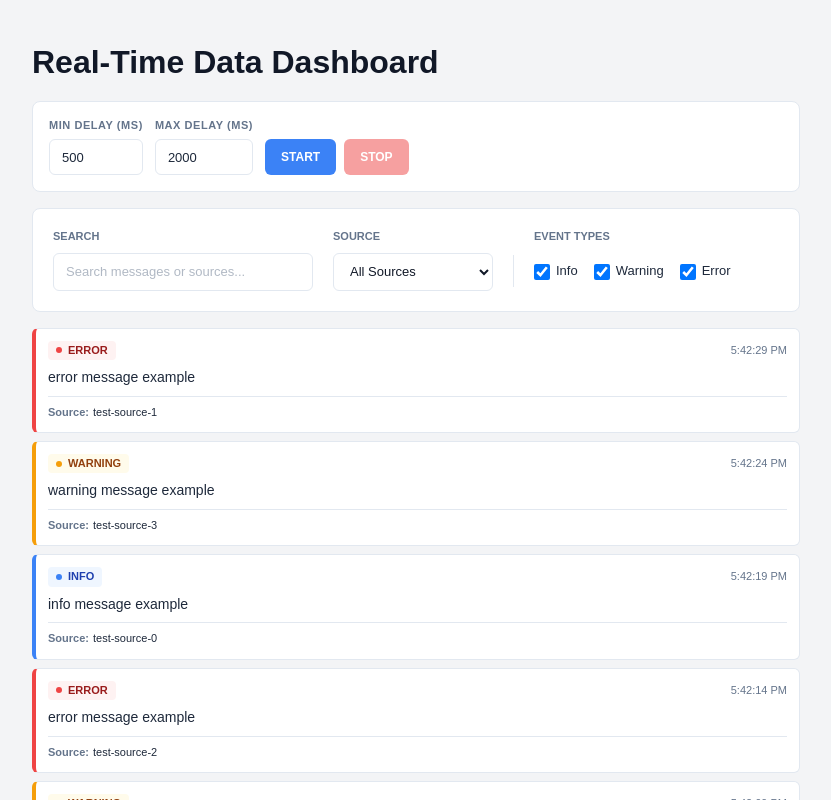
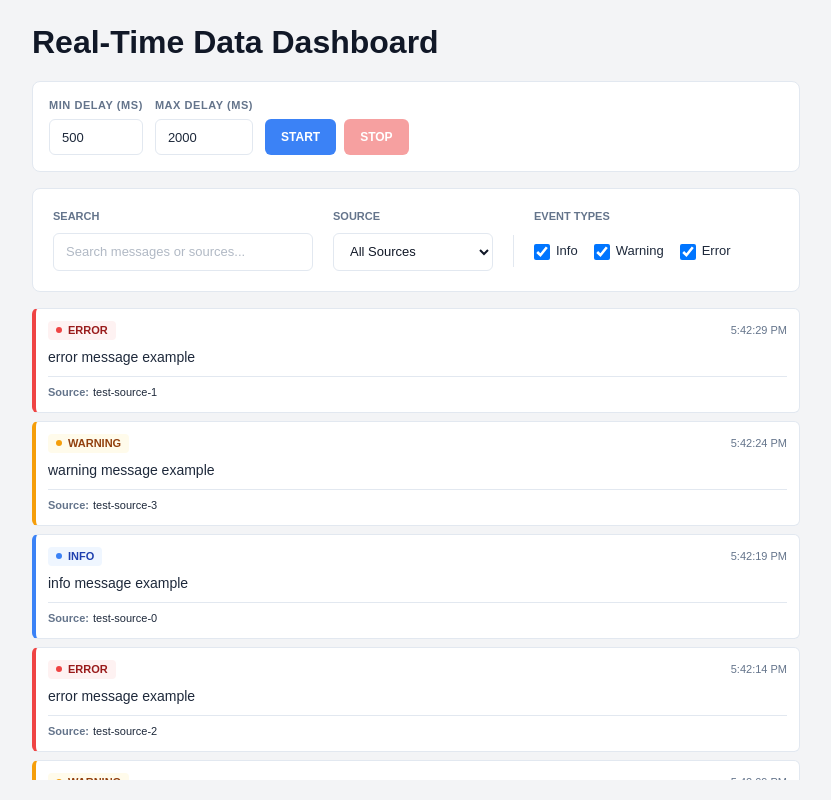
Before and after one commit to antonprokofyev84-sketch/realtime-data-dashboard, a React (Vite) app: page / in a window 1280 px wide. Shown: the top 800 px of the page, without its empty margins (224-1055 px from the left). Built offline with nearby package versions, Linux system fonts and the light colour scheme.

Commit message:
virtualization added

```diff
--- a/package.json
+++ b/package.json
@@ -12,6 +12,7 @@
     "format:write": "prettier . --write"
   },
   "dependencies": {
+    "@tanstack/react-virtual": "^3.13.18",
     "immer": "^11.1.3",
     "react": "^19.2.0",
     "react-dom": "^19.2.0",
--- a/src/App.css
+++ /dev/null
@@ -1,6 +0,0 @@
-#root {
-  max-width: 1280px;
-  margin: 0 auto;
-  padding: 2rem;
-  text-align: center;
-}
--- a/src/App.styles.ts
+++ b/src/App.styles.ts
@@ -2,10 +2,14 @@ import styled from 'styled-components';
 
 export const AppContainer = styled.div`
   max-width: 800px;
-  margin: 40px auto;
-  padding: 0 16px;
+  margin: 0 auto;
+  padding: 20px 16px;
+  height: 100vh;
+  display: flex;
+  flex-direction: column;
 `;
 
 export const AppTitle = styled.h1`
   margin-bottom: 16px;
+  margin-top: 0;
 `;
--- a/src/components/EventList/EventList.styles.ts
+++ b/src/components/EventList/EventList.styles.ts
@@ -3,9 +3,21 @@ import type { Event } from '../../types/Event';
 import { COLORS } from '../../constants/colors';
 
 export const ListContainer = styled.div`
-  display: flex;
-  flex-direction: column;
-  gap: 8px;
+  flex: 1;
+  overflow: auto;
+  width: 100%;
+`;
+
+export const VirtualizerInner = styled.div`
+  position: relative;
+  width: 100%;
+`;
+
+export const VirtualizerItem = styled.div`
+  position: absolute;
+  top: 0;
+  left: 0;
+  width: 100%;
 `;
 
 const highlightFade = keyframes`
@@ -31,6 +43,7 @@ export const EventRowContainer = styled.div<{ $type: Event['type']; $isNew?: boo
   padding: 12px;
   cursor: pointer;
   transition: border-color 0.2s;
+  margin-bottom: 8px;
 
   ${(props) =>
     props.$isNew &&
--- a/src/components/EventList/EventList.tsx
+++ b/src/components/EventList/EventList.tsx
@@ -1,31 +1,50 @@
-import { useDeferredValue } from 'react';
+import { useDeferredValue, useRef } from 'react';
+import { useVirtualizer } from '@tanstack/react-virtual';
+
 import { useEventsStore, useFilteredEvents } from '../../store/useEventsStore';
 import { EventRow } from './EventRow';
-import { ListContainer } from './EventList.styles';
+import { ListContainer, VirtualizerInner, VirtualizerItem } from './EventList.styles';
 
 const NEW_ITEM_DURATION = 5000;
 
 export function EventList() {
+  const parentRef = useRef<HTMLDivElement | null>(null);
+
   const events = useFilteredEvents();
   const deferredEvents = useDeferredValue(events);
+
   const selectEvent = useEventsStore((state) => state.selectEvent);
   const eventsMeta = useEventsStore((state) => state.eventsMeta);
 
+  const virtualizer = useVirtualizer({
+    count: deferredEvents?.length || 0,
+    getScrollElement: () => parentRef.current,
+    estimateSize: () => 104,
+    overscan: 30,
+  });
+
   return (
-    <ListContainer>
-      {deferredEvents.map((event) => {
-        const meta = eventsMeta.get(event.id);
-        const isNew = meta ? Date.now() - meta.addedDate < NEW_ITEM_DURATION : false;
+    <ListContainer ref={parentRef}>
+      <VirtualizerInner style={{ height: virtualizer.getTotalSize() }}>
+        {virtualizer.getVirtualItems().map((virtualRow) => {
+          const event = deferredEvents[virtualRow.index];
+          if (!event) return null;
 
-        return (
-          <EventRow
-            key={event.id}
-            event={event}
-            isNew={isNew}
-            onClick={() => selectEvent(event.id)}
-          />
-        );
-      })}
+          const meta = eventsMeta.get(event.id);
+          const isNew = meta && Date.now() - meta.addedDate < NEW_ITEM_DURATION;
+
+          return (
+            <VirtualizerItem
+              key={event.id}
+              ref={virtualizer.measureElement}
+              data-index={virtualRow.index}
+              style={{ transform: `translateY(${virtualRow.start}px)` }}
+            >
+              <EventRow event={event} isNew={!!isNew} onClick={() => selectEvent(event.id)} />
+            </VirtualizerItem>
+          );
+        })}
+      </VirtualizerInner>
     </ListContainer>
   );
 }
--- a/src/index.css
+++ b/src/index.css
@@ -18,7 +18,8 @@ body {
 }
 
 #root {
-  min-height: 100%;
+  height: 100vh;
+  overflow: hidden;
 }
 
 button,
```
Also changed, not shown: 1 other file (tests, documents, lock files or other folders).
